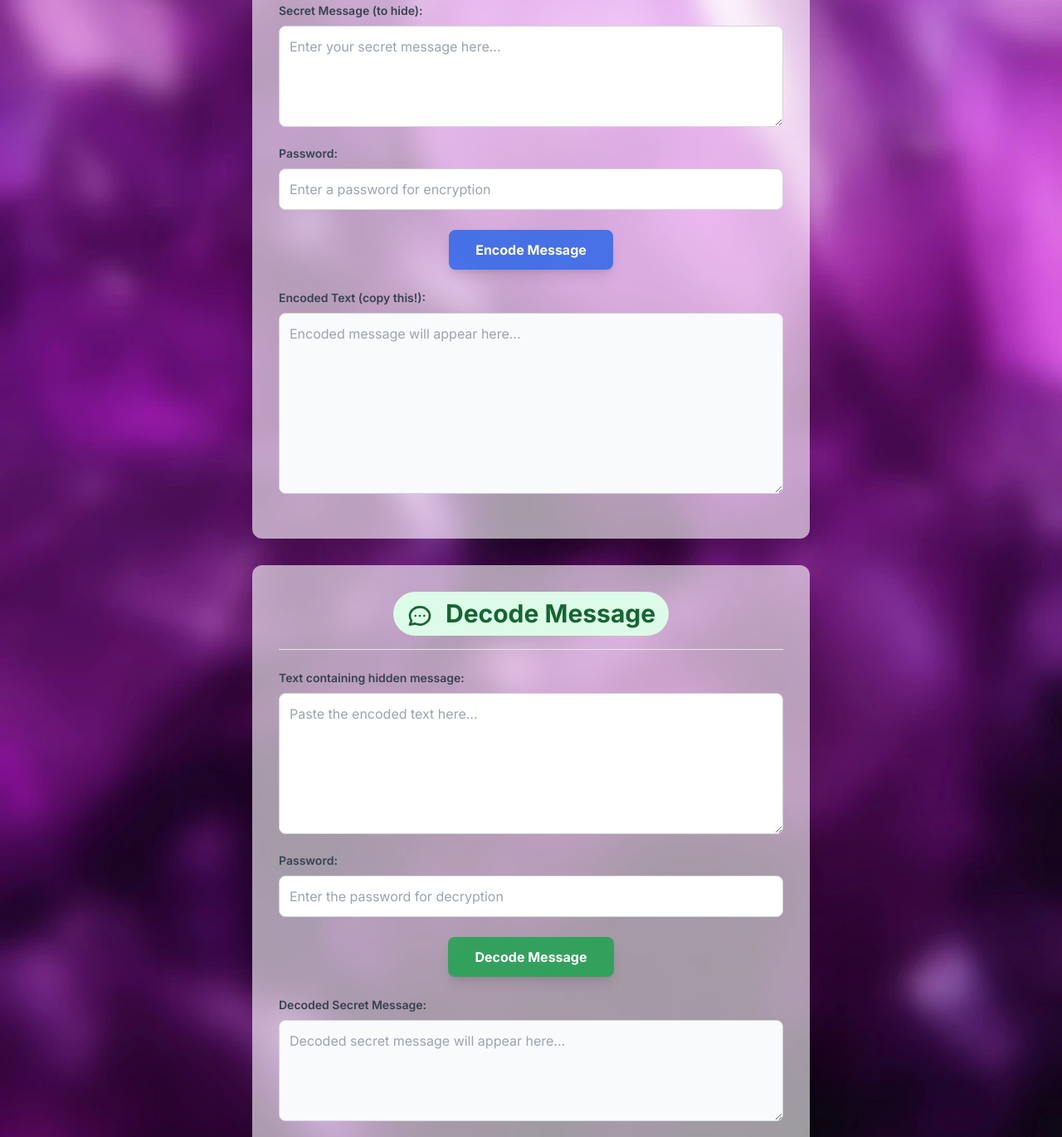
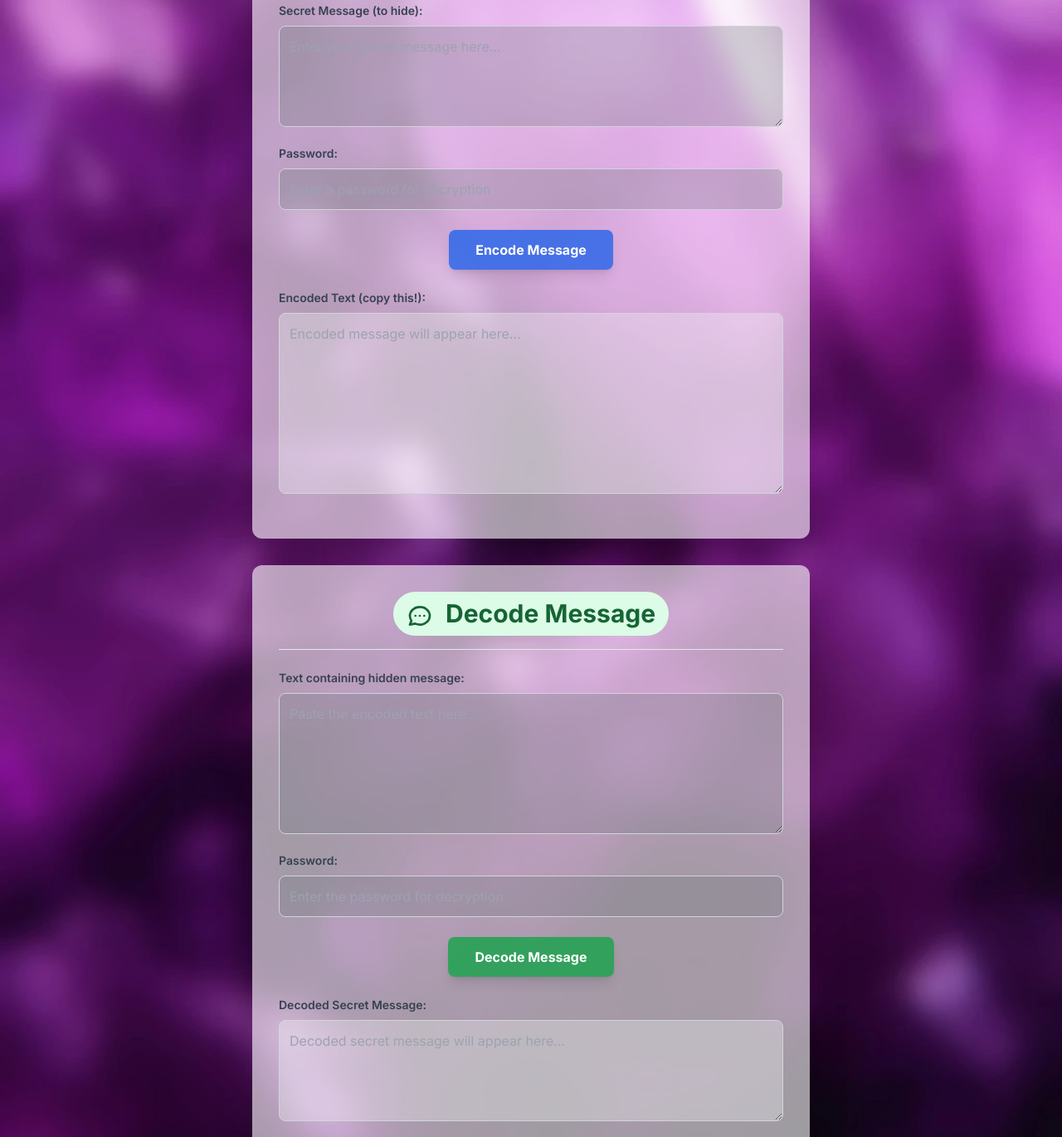
Before and after one commit to satyaprakashmohanty13/Universal-steganography-tool, a plain HTML site: page text.html in a window 1280 px wide. Shown: the part 467-1837 px from the top of the page at 83% size. Drawn offline with nearby package versions, Linux system fonts and the light colour scheme.

Commit message:
Update text.html

```diff
--- a/text.html
+++ b/text.html
@@ -40,7 +40,7 @@
                 Cover Text (where the secret message will be hidden):
             </label>
             <textarea id="encodeCoverText" rows="6" placeholder="Enter your cover text here..."
-                class="w-full p-3 border border-gray-300 rounded-lg focus:outline-none focus:ring-2 focus:ring-blue-400 transition-all duration-200 resize-y"></textarea>
+                class="w-full p-3 border border-gray-300 rounded-lg focus:outline-none focus:ring-2 focus:ring-blue-400 transition-all duration-200 resize-y bg-[#71797E] bg-opacity-30"></textarea>
         </div>
 
         <!-- Encoder - Secret Message Input -->
@@ -49,7 +49,7 @@
                 Secret Message (to hide):
             </label>
             <textarea id="encodeSecretMessage" rows="4" placeholder="Enter your secret message here..."
-                class="w-full p-3 border border-gray-300 rounded-lg focus:outline-none focus:ring-2 focus:ring-blue-400 transition-all duration-200 resize-y"></textarea>
+                class="w-full p-3 border border-gray-300 rounded-lg focus:outline-none focus:ring-2 focus:ring-blue-400 transition-all duration-200 resize-y bg-[#71797E] bg-opacity-30"></textarea>
         </div>
 
         <!-- Encoder - Password Input -->
@@ -58,7 +58,7 @@
                 Password:
             </label>
             <input type="password" id="encodePassword" placeholder="Enter a password for encryption"
-                class="w-full p-3 border border-gray-300 rounded-lg focus:outline-none focus:ring-2 focus:ring-blue-400 transition-all duration-200">
+                class="w-full p-3 border border-gray-300 rounded-lg focus:outline-none focus:ring-2 focus:ring-blue-400 transition-all duration-200 bg-[#71797E] bg-opacity-30">
         </div>
 
         <!-- Encode Button -->
@@ -75,11 +75,11 @@
                 Encoded Text (copy this!):
             </label>
             <textarea id="encodedOutput" rows="8" readonly placeholder="Encoded message will appear here..."
-                class="w-full p-3 border border-gray-300 bg-gray-50 rounded-lg focus:outline-none resize-y"></textarea>
+                class="w-full p-3 border border-gray-300 bg-gray-50 rounded-lg focus:outline-none resize-y bg-[#71797E] bg-opacity-30"></textarea>
         </div>
 
         <!-- Encoder Message Area -->
-        <div id="encodeMessageArea" class="text-center text-sm font-medium"></div>
+        <div id="encodeMessageArea" class="text-center text-sm font-medium bg-[#71797E] bg-opacity-30"></div>
     </div>
 
     <!-- Decoder Section -->
@@ -99,7 +99,7 @@
                 Text containing hidden message:
             </label>
             <textarea id="decodeStegoText" rows="6" placeholder="Paste the encoded text here..."
-                class="w-full p-3 border border-gray-300 rounded-lg focus:outline-none focus:ring-2 focus:ring-green-400 transition-all duration-200 resize-y"></textarea>
+                class="w-full p-3 border border-gray-300 rounded-lg focus:outline-none focus:ring-2 focus:ring-green-400 transition-all duration-200 resize-y bg-[#71797E] bg-opacity-30"></textarea>
         </div>
 
         <!-- Decoder - Password Input -->
@@ -108,7 +108,7 @@
                 Password:
             </label>
             <input type="password" id="decodePassword" placeholder="Enter the password for decryption"
-                class="w-full p-3 border border-gray-300 rounded-lg focus:outline-none focus:ring-2 focus:ring-green-400 transition-all duration-200">
+                class="w-full p-3 border border-gray-300 rounded-lg focus:outline-none focus:ring-2 focus:ring-green-400 transition-all duration-200 bg-[#71797E] bg-opacity-30">
         </div>
 
         <!-- Decode Button -->
@@ -125,11 +125,11 @@
                 Decoded Secret Message:
             </label>
             <textarea id="decodedOutputMessage" rows="4" readonly placeholder="Decoded secret message will appear here..."
-                class="w-full p-3 border border-gray-300 bg-gray-50 rounded-lg focus:outline-none resize-y"></textarea>
+                class="w-full p-3 border border-gray-300 bg-gray-50 rounded-lg focus:outline-none resize-y bg-[#71797E] bg-opacity-30"></textarea>
         </div>
 
         <!-- Decoder Message Area -->
-        <div id="decodeMessageArea" class="text-center text-sm font-medium"></div>
+        <div id="decodeMessageArea" class="text-center text-sm font-medium bg-[#71797E] bg-opacity-30"></div>
     </div>
 
     <script>
```
